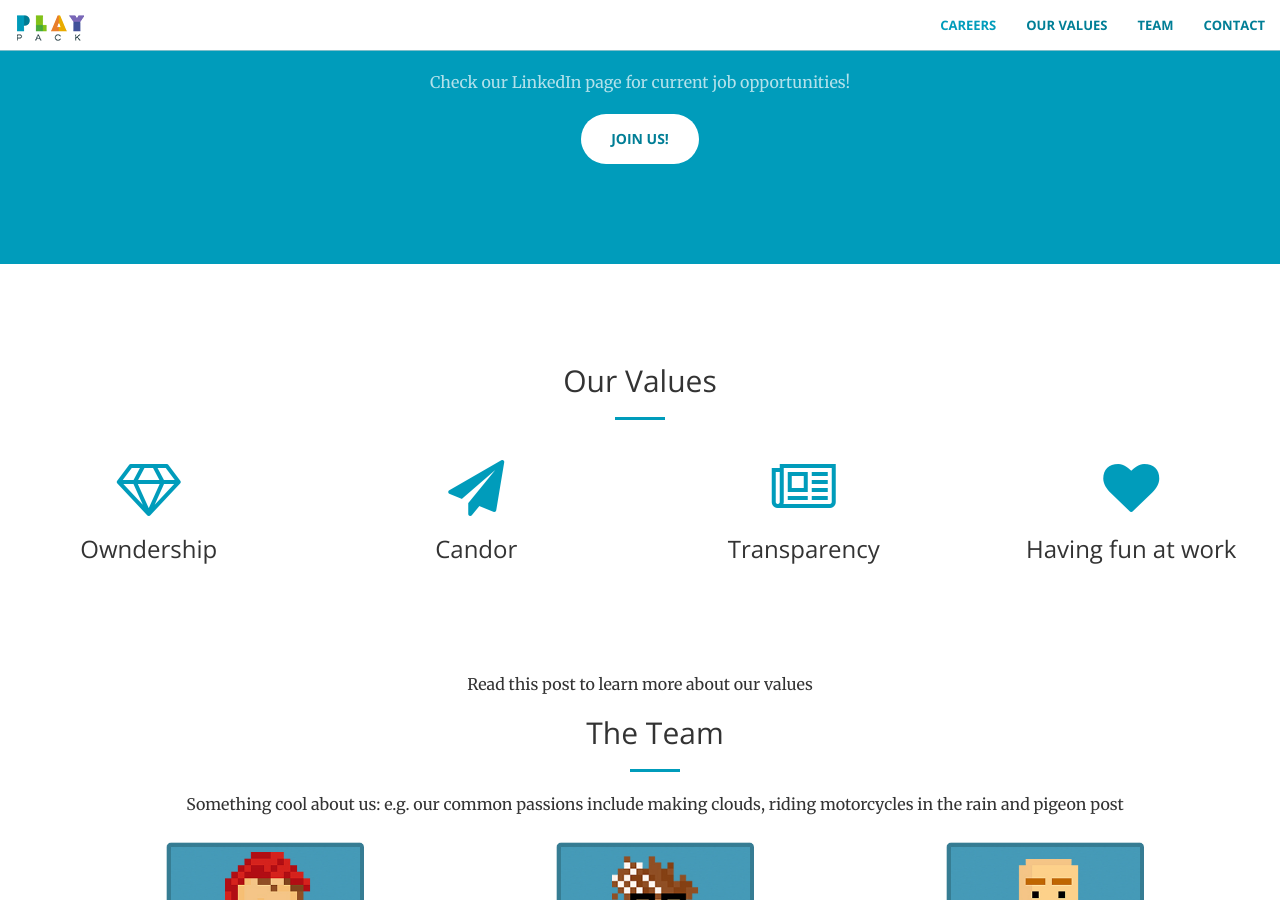
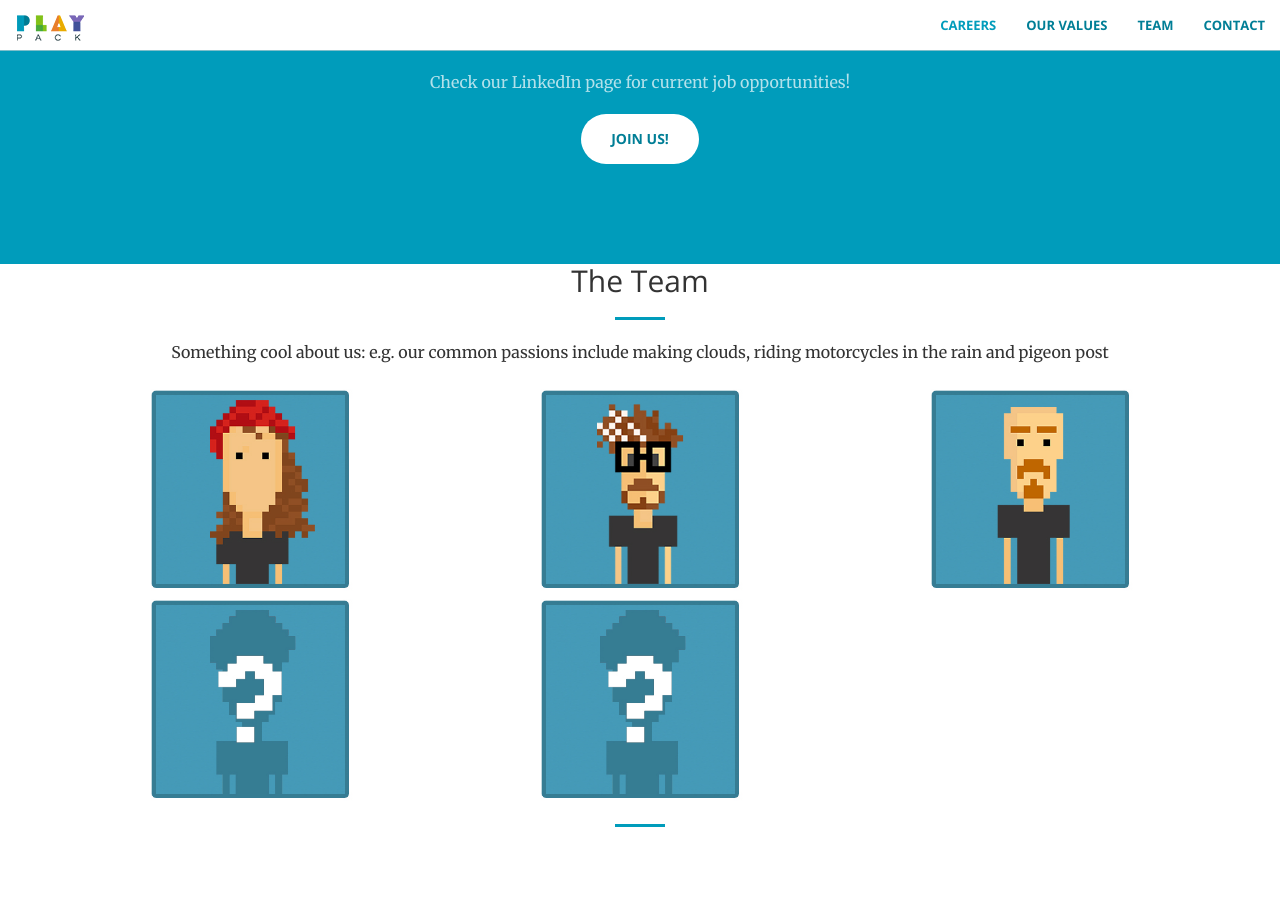
Before and after one commit to TatianaPP/newsite, a Jekyll site: the page built from index.html, in a window 1280 px wide and 900 px high, scrolled down 1126 px. Built offline with Jekyll 4.4.1, drawn with Linux system fonts in a browser that asks for light colours.

Commit message:
Update front.html

```diff
--- a/_layouts/front.html
+++ b/_layouts/front.html
@@ -8,8 +8,8 @@
   {% include header.html %}
   {% include info.html %}
   {% include careers.html %}
+  {% include team.html %}
   {% include values.html %}
-  {% include team.html %}
   {% include aside.html %}
   {% include contact.html %}
   {% include scripts.html %}
```
